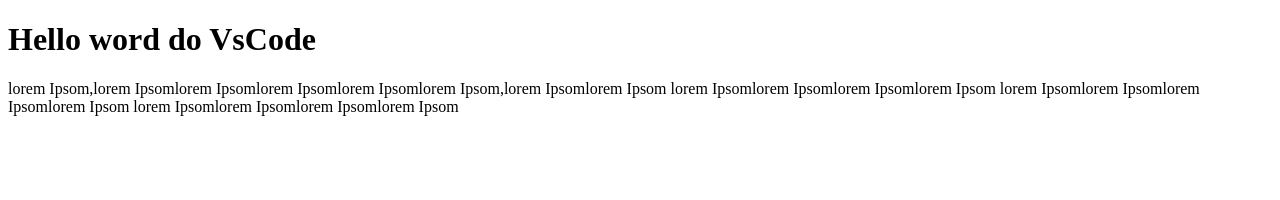
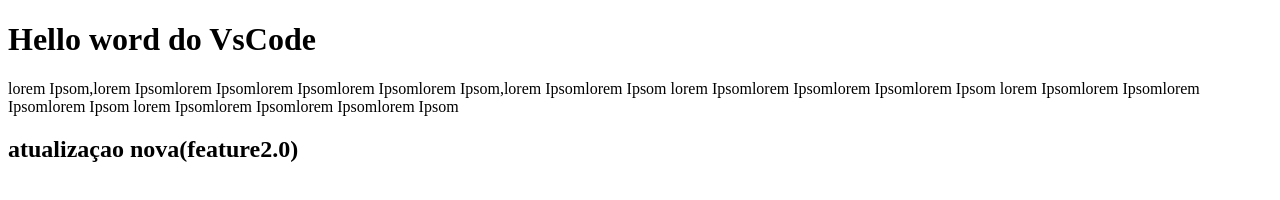
Before and after one commit to luana-lacerda/curso_git_2, a plain HTML site: page index.html in a window 1280 px wide. Drawn offline with Linux system fonts and the light colour scheme.

Commit message:
atualizaçao nova

```diff
--- a/index.html
+++ b/index.html
@@ -13,5 +13,7 @@
          lorem Ipsomlorem Ipsomlorem Ipsomlorem Ipsom
          lorem Ipsomlorem Ipsomlorem Ipsomlorem Ipsom
          lorem Ipsomlorem Ipsomlorem Ipsomlorem Ipsom </p>
+
+         <h2>atualizaçao nova(feature2.0)</h2>
 </body>
 </html>
```
